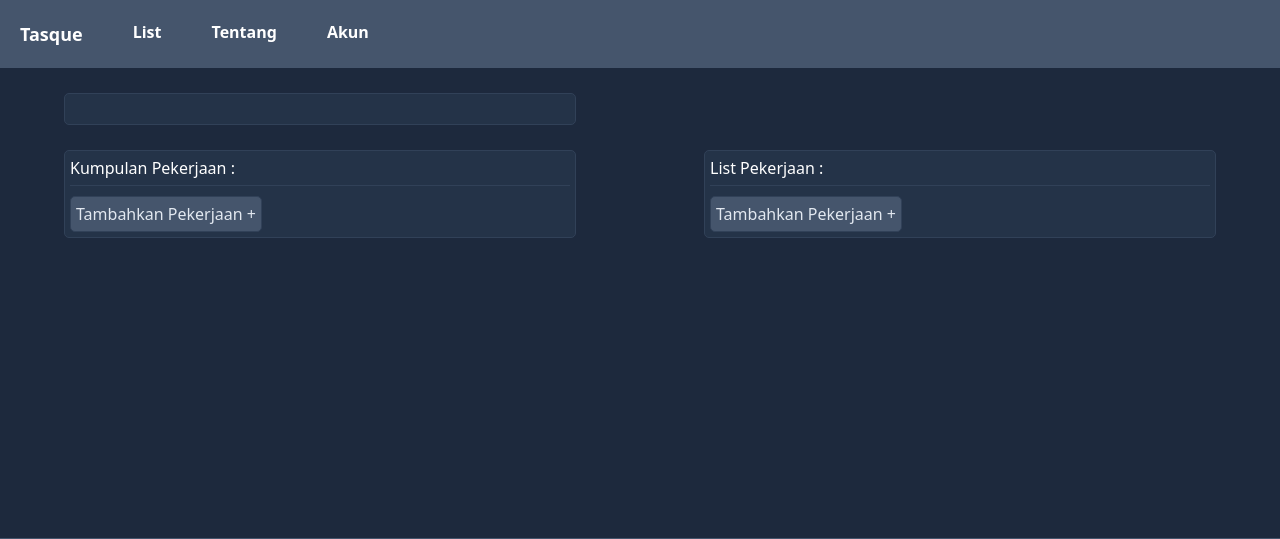
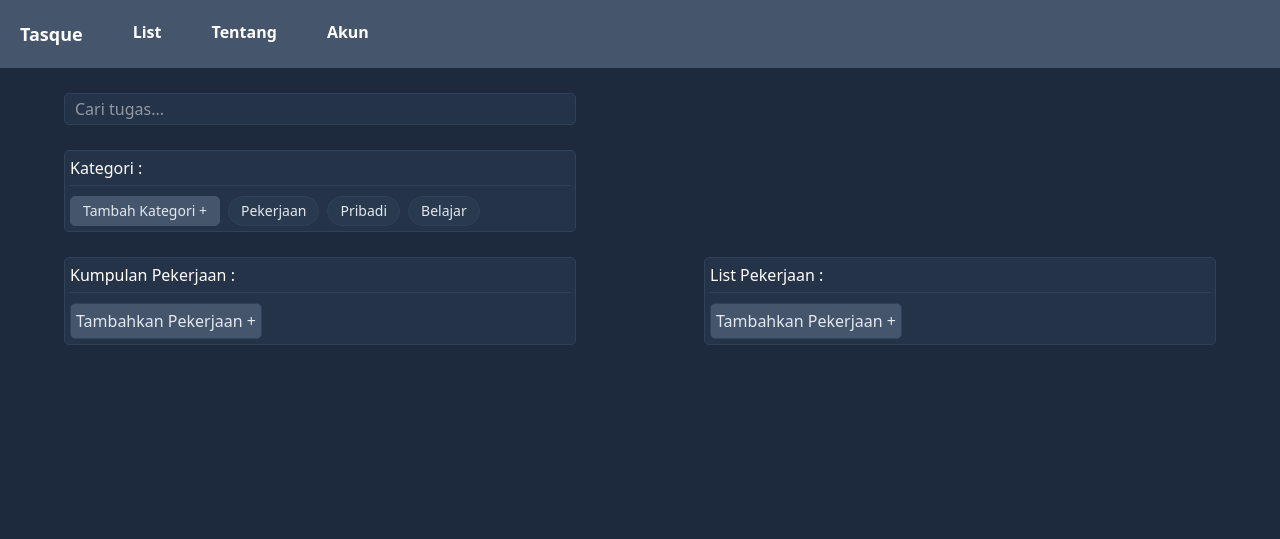
Before and after one commit to Arfan9swn/Tasque, a PHP site: page / in a window 1280 px wide; the page is wider, and only the part inside the window is pictured. Shown: the top 539 px of that part. Run offline with PHP 8.4, Linux system fonts and the light colour scheme; a user stored in the database is signed in.

Commit message:
Category UI implemented

```diff
--- a/index.php
+++ b/index.php
@@ -24,10 +24,34 @@
     ?>
 
     <div class="ml-[5%] border border-slate-700 rounded-[5px] w-[40vw] mt-[25px] bg-slate-700/40">
-        <input type="text" class="w-[40vw] focus:outline-none px-[10px] py-[3px]">
+        <input type="text" class="w-[40vw] focus:outline-none px-[10px] py-[3px]" placeholder="Cari tugas...">
+    </div>
+
+    <!-- category -->
+    <div class="flex w-[100%] ml-[5%] mt-[25px]">
+        <div class="w-[40%] border border-slate-700 rounded-[5px] p-[5px] bg-slate-700/40">
+            <p class="border-b border-slate-700 pb-[5px]">Kategori :</p>
+
+            <div class="mt-[10px] flex flex-wrap gap-[8px]">
+                <div class="border border-slate-600 rounded-[5px] w-fit px-[12px] py-[4px] bg-slate-600 text-slate-200 text-sm">
+                    Tambah Kategori +
+                </div>
+
+                <div class="border border-slate-700 rounded-[999px] w-fit px-[12px] py-[4px] bg-slate-700/40 text-slate-200 text-sm">
+                    Pekerjaan
+                </div>
+                <div class="border border-slate-700 rounded-[999px] w-fit px-[12px] py-[4px] bg-slate-700/40 text-slate-200 text-sm">
+                    Pribadi
+                </div>
+                <div class="border border-slate-700 rounded-[999px] w-fit px-[12px] py-[4px] bg-slate-700/40 text-slate-200 text-sm">
+                    Belajar
+                </div>
+            </div>
+        </div>
     </div>
 
     <div class="flex w-[100%] justify-around mt-[25px]">
+
 <!--task-->
         <div class="w-[40%] border border-slate-700 rounded-[5px] p-[5px] bg-slate-700/40">
             <p class="border-b border-slate-700 pb-[5px]">Kumpulan Pekerjaan :</p>
```
